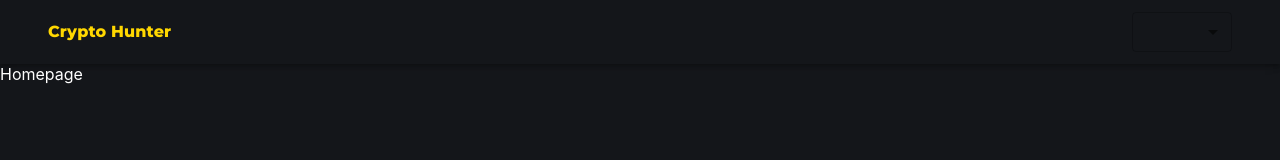
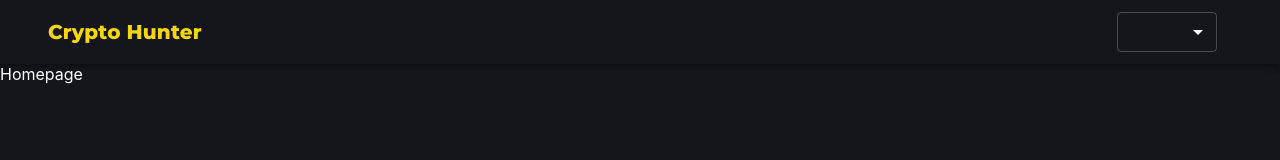
Before and after one commit to Apteryx009/cryptocurrency-tracker, a React (Create React App) app: page / in a window 1280 px wide. Shown: the top 160 px of the page. Built offline with nearby package versions, Linux system fonts and the light colour scheme.

Commit message:
Added Dark Mode

```diff
--- a/src/components/Header.js
+++ b/src/components/Header.js
@@ -1,4 +1,4 @@
-import { AppBar, Container, Toolbar, Typography, MenuIcon, Select, MenuItem, useScrollTrigger, makeStyles } from '@material-ui/core'
+import { AppBar, Container, Toolbar, Typography, MenuIcon, Select, MenuItem, useScrollTrigger, makeStyles, createTheme, ThemeProvider } from '@material-ui/core'
 import React from 'react'
 import { useHistory } from 'react-router-dom';
 
@@ -21,20 +21,37 @@ const Header = () => {
 
     const history = useHistory()
 
+    const darkTheme = createTheme({
+        palette: {
+            primary: {
+                main: '#fff'
+            },
+            type: "dark",
+        }
+
+    })
+
+
     return (
+        <ThemeProvider theme={darkTheme}>
             <AppBar color='transparent' position='static'>
                 <Container>
                     <Toolbar>
-            <Typography onClick={() => history.push("/")} className={classes.title}>
+                        <Typography
+                        onClick={() => history.push("/")}
+                        className={classes.title}
+                        variant='h6'
+                        >
+
                             Crypto Hunter
                         </Typography>
 
                         <Select
                             variant='outlined'
                             style={{
-            width:100,
+                                width: 100,
                                 height: 40,
-            marginLeft: 15,
+                                marginRight: 15,
                             }}
 
                         >
@@ -47,7 +64,7 @@ const Header = () => {
                 </Container>
 
             </AppBar>
-
+        </ThemeProvider>
     )
 }
 
```
Lines whose indentation alone changed are shown as unchanged.
